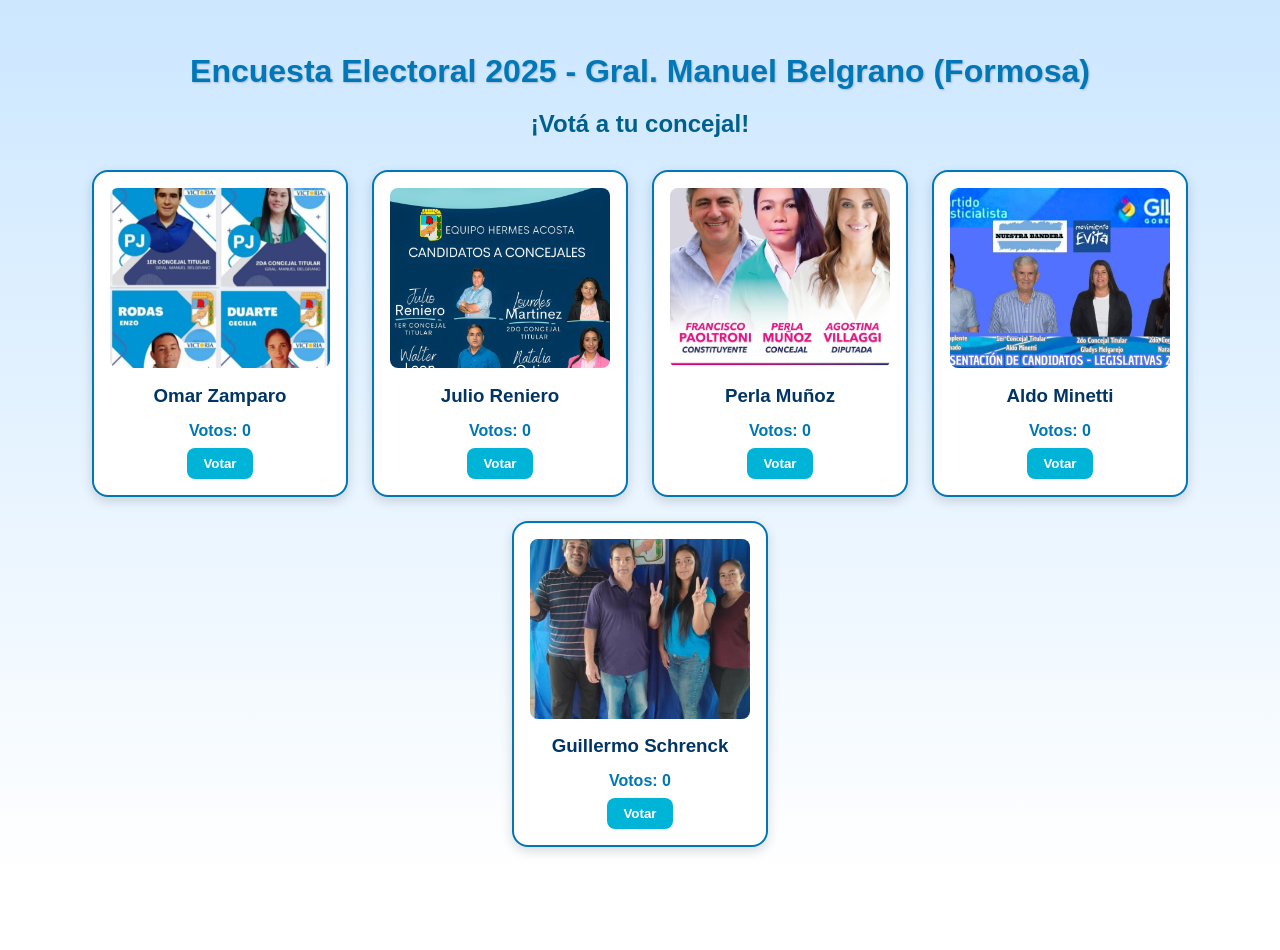
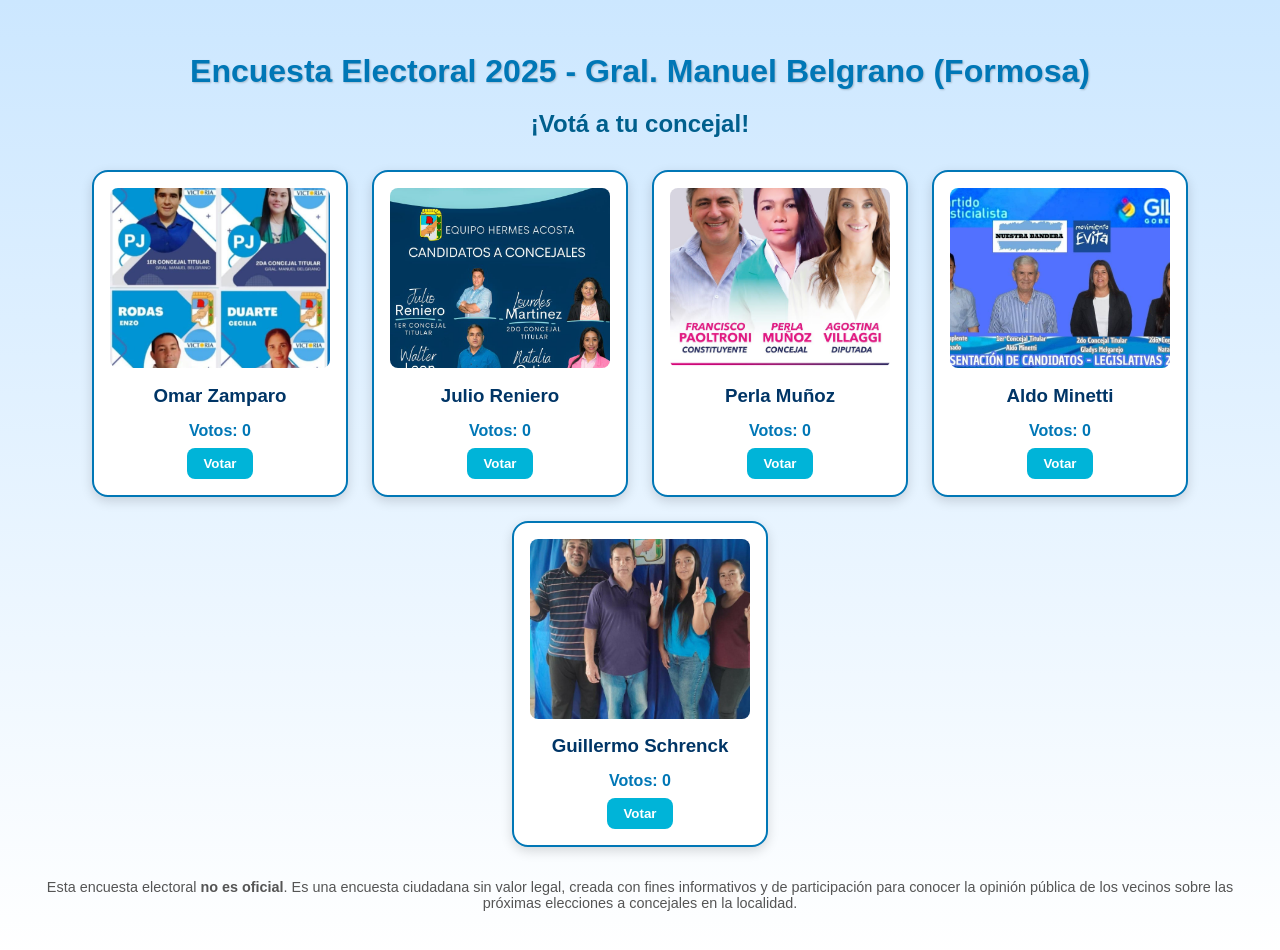
Before and after one commit to Sambermix/encuesta-frontend, a React (Create React App) app: page / in a window 1280 px wide. Shown: the top 950 px of the page. Before the commit the page ends 879 px from the top, so only its background shows below. Built offline with nearby package versions, Linux system fonts and the light colour scheme; no server answers.

Commit message:
Agregado footer con aclaración sobre la encuesta

```diff
--- a/src/App.js
+++ b/src/App.js
@@ -7,7 +7,7 @@ const candidatos = [
   { id: 2, nombre: "Julio Reniero", partido: " ", imagen: "/julio.jpg" },
   { id: 3, nombre: "Perla Muñoz", partido: " ", imagen: "/perla.jpg" },
   { id: 4, nombre: "Aldo Minetti", partido: " ", imagen: "/aldo.jpeg" },
-  { id: 4, nombre: "Guillermo Schrenck", partido: " ", imagen: "/guillermo.jpg" }
+  { id: 5, nombre: "Guillermo Schrenck", partido: " ", imagen: "/guillermo.jpg" }
 ];
 
 function App() {
@@ -43,7 +43,7 @@ function App() {
     <div style={{
       padding: "2rem",
       fontFamily: "Arial, sans-serif",
-      background: "linear-gradient(to bottom, #cce7ff, #ffffff)", // celeste a blanco
+      background: "linear-gradient(to bottom, #cce7ff, #ffffff)",
       minHeight: "100vh"
     }}>
       <h1 style={{
@@ -107,6 +107,14 @@ function App() {
           </div>
         ))}
       </div>
+
+      <footer style={{ marginTop: '2rem', textAlign: 'center', fontSize: '0.9rem', color: '#555' }}>
+        <p>
+          Esta encuesta electoral <strong>no es oficial</strong>. Es una encuesta ciudadana sin valor legal,
+          creada con fines informativos y de participación para conocer la opinión pública de los vecinos
+          sobre las próximas elecciones a concejales en la localidad.
+        </p>
+      </footer>
     </div>
   );
 }
```
